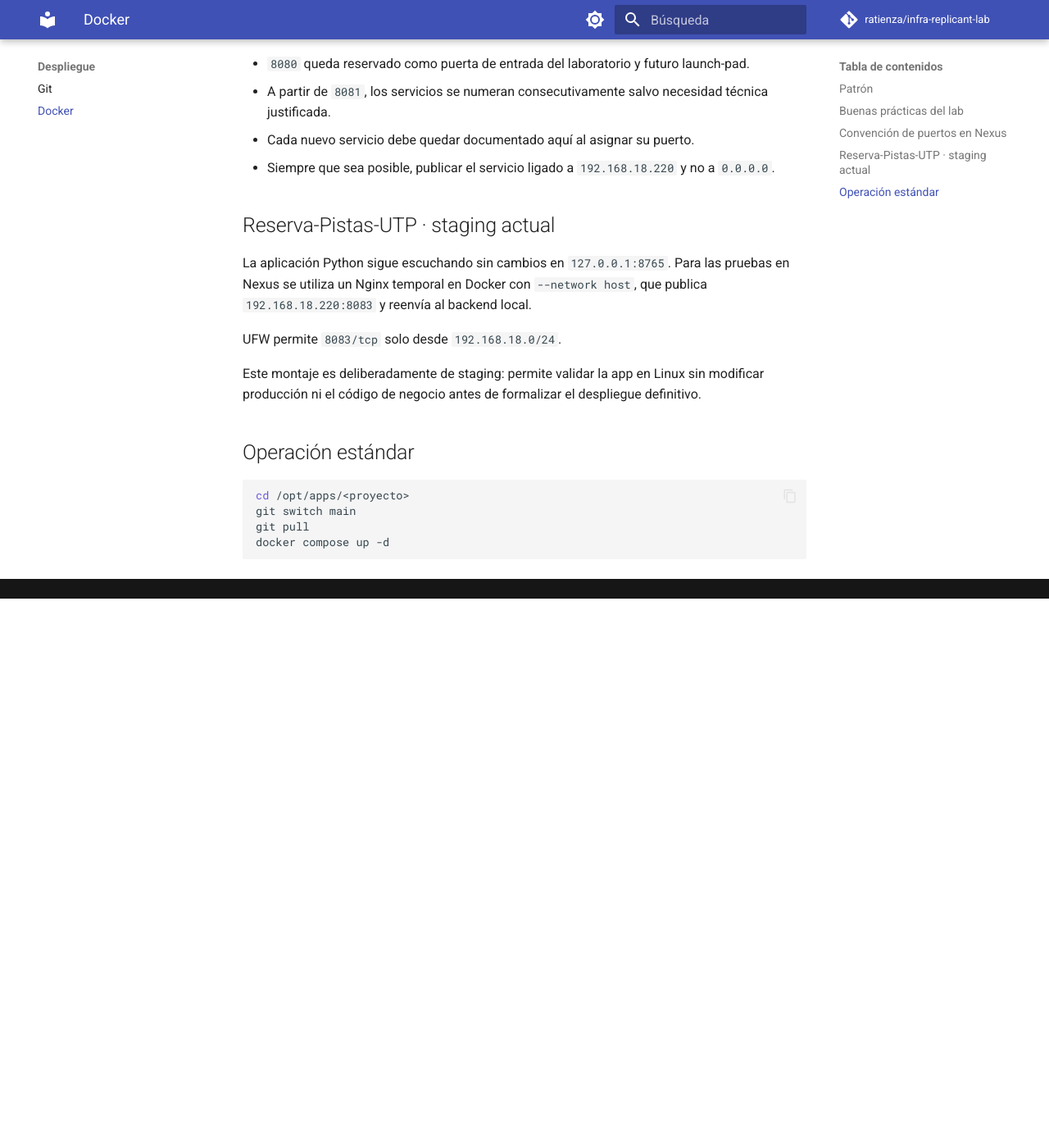
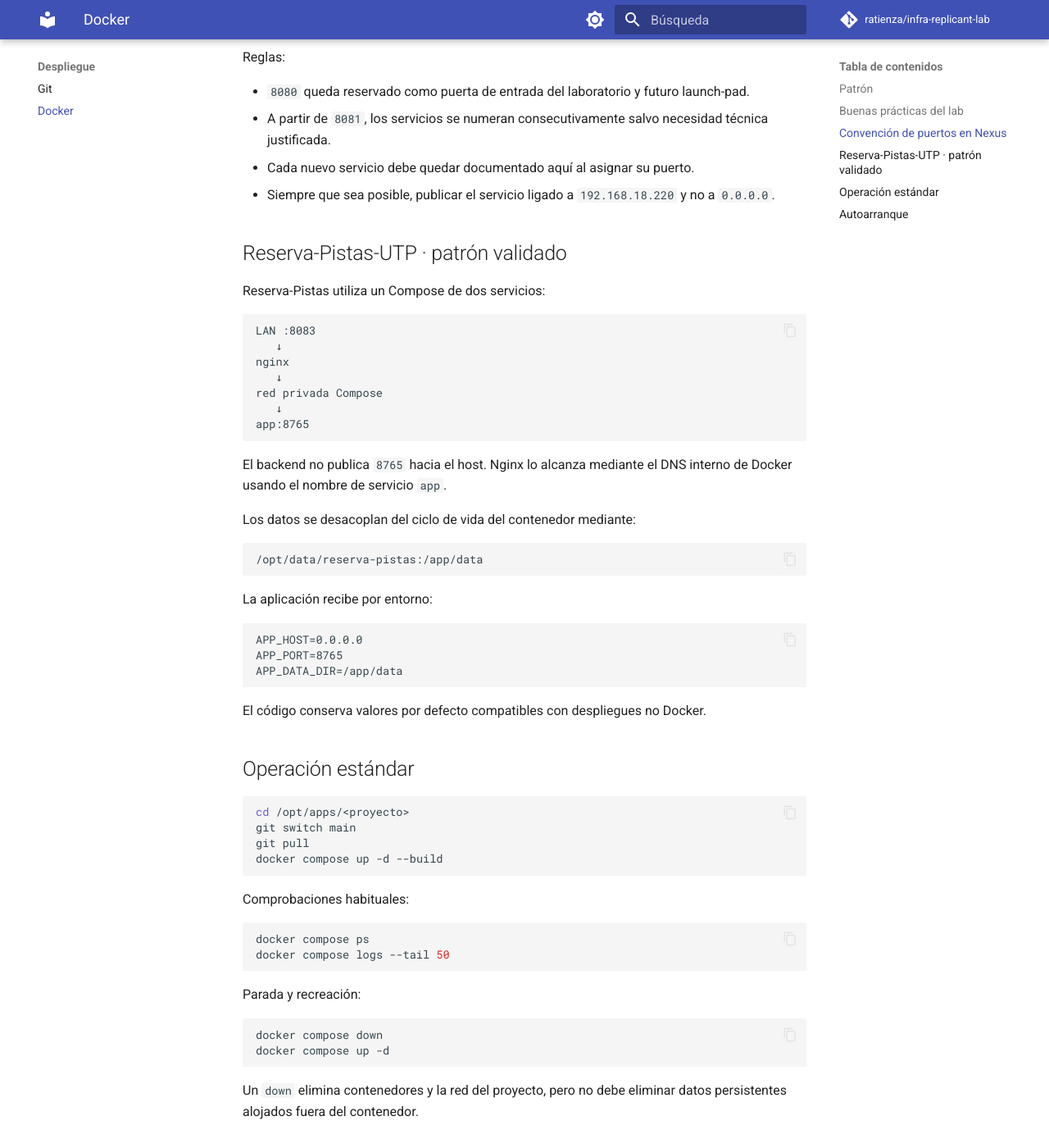
Before and after one commit to ratienza/infra-replicant-lab, an MkDocs documentation site: the page built from docs/despliegue/docker.md, in a window 1280 px wide and 1400 px high, scrolled down 1229 px. Shown: the whole window at 82% size. Built offline with MkDocs 1.6.1 and Material for MkDocs 9.7.7, drawn with Linux system fonts in a browser that asks for light colours; comment, search, counter and statistics services are not loaded; before the commit the page ends 1959 px from its top, so only the background shows below that; some of the changed text lies outside the part shown.

Commit message:
Document validated Docker Compose pattern for Reserva-Pistas

````diff
--- a/docs/despliegue/docker.md
+++ b/docs/despliegue/docker.md
@@ -11,29 +11,30 @@ compose.yml
   ↓
 docker compose up -d
   ↓
-servicio
+servicios
 ```
 
 ## Buenas prácticas del lab
 
-- Preferir imágenes oficiales.
+- Preferir imágenes oficiales cuando sea razonable.
 - Minimizar paquetes instalados en el host.
 - Persistencia fuera del contenedor.
 - Secretos fuera de Git.
 - Publicar solo puertos necesarios.
 - Cuando proceda, ligar puertos a `192.168.18.220` en vez de `0.0.0.0`.
+- Separar proxy, backend y datos cuando cada pieza tenga una responsabilidad clara.
+- Ejecutar los procesos de aplicación con un usuario no root siempre que sea viable.
+- Usar `restart: unless-stopped` para servicios que deben recuperarse tras reiniciar Nexus.
 - No añadir paneles de administración si no resuelven un problema real.
 
 ## Convención de puertos en Nexus
-
-Los servicios web locales se asignan de forma secuencial para que el mapa sea fácil de recordar y mantener.
 
 | Puerto | Servicio | Estado |
 |---:|---|---|
 | `8080` | Launch-pad de Nexus | Reservado |
 | `8081` | Salones AV | Operativo |
 | `8082` | Replicant Lab · documentación | Operativo |
-| `8083` | Reserva-Pistas-UTP · staging | Operativo |
+| `8083` | Reserva-Pistas-UTP | Operativo |
 | `8084+` | Próximos servicios | Asignación secuencial |
 
 Reglas:
@@ -43,13 +44,37 @@ Reglas:
 - Cada nuevo servicio debe quedar documentado aquí al asignar su puerto.
 - Siempre que sea posible, publicar el servicio ligado a `192.168.18.220` y no a `0.0.0.0`.
 
-## Reserva-Pistas-UTP · staging actual
+## Reserva-Pistas-UTP · patrón validado
 
-La aplicación Python sigue escuchando sin cambios en `127.0.0.1:8765`. Para las pruebas en Nexus se utiliza un Nginx temporal en Docker con `--network host`, que publica `192.168.18.220:8083` y reenvía al backend local.
+Reserva-Pistas utiliza un Compose de dos servicios:
 
-UFW permite `8083/tcp` solo desde `192.168.18.0/24`.
+```text
+LAN :8083
+   ↓
+nginx
+   ↓
+red privada Compose
+   ↓
+app:8765
+```
 
-Este montaje es deliberadamente de staging: permite validar la app en Linux sin modificar producción ni el código de negocio antes de formalizar el despliegue definitivo.
+El backend no publica `8765` hacia el host. Nginx lo alcanza mediante el DNS interno de Docker usando el nombre de servicio `app`.
+
+Los datos se desacoplan del ciclo de vida del contenedor mediante:
+
+```text
+/opt/data/reserva-pistas:/app/data
+```
+
+La aplicación recibe por entorno:
+
+```text
+APP_HOST=0.0.0.0
+APP_PORT=8765
+APP_DATA_DIR=/app/data
+```
+
+El código conserva valores por defecto compatibles con despliegues no Docker.
 
 ## Operación estándar
 
@@ -57,5 +82,27 @@ Este montaje es deliberadamente de staging: permite validar la app en Linux sin
 cd /opt/apps/<proyecto>
 git switch main
 git pull
+docker compose up -d --build
+```
+
+Comprobaciones habituales:
+
+```bash
+docker compose ps
+docker compose logs --tail 50
+```
+
+Parada y recreación:
+
+```bash
+docker compose down
 docker compose up -d
 ```
+
+Un `down` elimina contenedores y la red del proyecto, pero no debe eliminar datos persistentes alojados fuera del contenedor.
+
+## Autoarranque
+
+Docker Engine arranca con Ubuntu. Los contenedores existentes con `restart: unless-stopped` se recuperan automáticamente después de reiniciar Nexus.
+
+Compose no necesita ejecutarse manualmente durante el arranque para recuperar esos contenedores ya creados; su fichero YAML sigue siendo la definición reproducible para recrearlos o actualizarlos.
````
